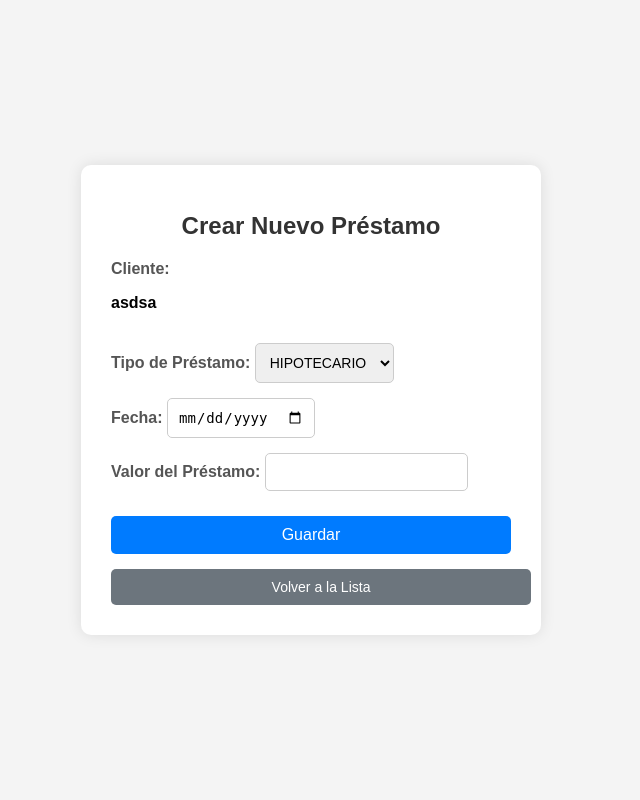
After one commit to manuelKrivoy/ITBANK-2024, a Django app: page /prestamos/crear/4/ in a window 1280 px wide. The commit adds this page. Shown: the whole page, without its empty margins (329-969 px from the left). Run offline with Django 5.2, Linux system fonts and the light colour scheme; data comes from the database, SQL or seed files in the repository; both versions use the stored data as it was after the commit.

Commit message:
app prestamos

```diff
--- a/backend/sprint_7/itbankdjango/urls.py
+++ b/backend/sprint_7/itbankdjango/urls.py
@@ -22,4 +22,5 @@ urlpatterns = [
     path('admin/', admin.site.urls),
     path('clientes/', include('clientes.urls')),
     path('empleados/', include('empleados.urls')),
+    path('prestamos/', include('prestamos.urls')),
 ]
--- a/backend/sprint_7/prestamos/admin.py
+++ b/backend/sprint_7/prestamos/admin.py
@@ -1,5 +1,5 @@
 from django.contrib import admin
-from .models import TipoPrestamo, Prestamo
+from .models import Prestamo, TipoPrestamo
 
+admin.site.register(Prestamo)
 admin.site.register(TipoPrestamo)
-admin.site.register(Prestamo)
--- a/backend/sprint_7/prestamos/models.py
+++ b/backend/sprint_7/prestamos/models.py
@@ -1,17 +1,17 @@
 from django.db import models
 from clientes.models import Cliente
 
-class TipoPrestamo(models.Model): ## Entidad Tipo de Préstamo.
+class TipoPrestamo(models.Model):
     nombre = models.CharField(max_length=100)
 
     def __str__(self):
-        return f'{self.nombre} '
+        return self.nombre
 
-class Prestamo(models.Model): ## Entidad Préstamo.
+class Prestamo(models.Model):
     valor = models.DecimalField(max_digits=10, decimal_places=2)
     tipo = models.ForeignKey(TipoPrestamo, on_delete=models.CASCADE)
     fecha = models.DateField()
     cliente = models.ForeignKey(Cliente, on_delete=models.CASCADE)
 
     def __str__(self):
-        return f'{self.valor} - {self.tipo} - {self.fecha}  - {self.cliente}'
+        return f"{self.valor} - {self.tipo} - {self.fecha} - {self.cliente}"
--- /dev/null
+++ b/backend/sprint_7/prestamos/templates/prestamos/crear_prestamo.html
@@ -0,0 +1,118 @@
+<!DOCTYPE html>
+<html lang="es">
+<head>
+    <meta charset="UTF-8">
+    <title>Crear Préstamo</title>
+    {% load static %}
+    <style>
+      body {
+        font-family: Arial, sans-serif;
+        background-color: #f4f4f4;
+        margin: 0;
+        padding: 0;
+        display: flex;
+        justify-content: center;
+        align-items: center;
+        height: 100vh;
+      }
+      .container {
+        background-color: #fff;
+        padding: 30px;
+        border-radius: 10px;
+        box-shadow: 0 0 15px rgba(0, 0, 0, 0.1);
+        width: 400px;
+      }
+      h1 {
+        text-align: center;
+        margin-bottom: 20px;
+        font-size: 24px;
+        color: #333;
+      }
+      form {
+        display: flex;
+        flex-direction: column;
+        gap: 15px;
+      }
+      label {
+        font-weight: bold;
+        margin-bottom: 5px;
+        color: #555;
+      }
+      input, select {
+        padding: 10px;
+        border: 1px solid #ccc;
+        border-radius: 5px;
+        font-size: 14px;
+      }
+      input:focus, select:focus {
+        outline: none;
+        border-color: #007bff;
+        box-shadow: 0 0 5px rgba(0, 123, 255, 0.5);
+      }
+      button {
+        margin-top: 10px;
+        padding: 10px;
+        border: none;
+        border-radius: 5px;
+        background-color: #007bff;
+        color: #fff;
+        font-size: 16px;
+        cursor: pointer;
+      }
+      button:hover {
+        background-color: #0056b3;
+      }
+      .back-button {
+        margin-top: 15px;
+        padding: 10px;
+        border: none;
+        border-radius: 5px;
+        background-color: #6c757d;
+        color: #fff;
+        text-align: center;
+        text-decoration: none;
+        font-size: 14px;
+        display: inline-block;
+        width: 100%;
+      }
+      .back-button:hover {
+        background-color: #5a6268;
+      }
+    </style>
+</head>
+<body>
+    <div class="container">
+        <h1>Crear Nuevo Préstamo</h1>
+        <form method="post">
+            {% csrf_token %}
+            <div>
+                <label for="cliente">Cliente:</label>
+                <p><strong>{{ cliente.nombre }} </strong></p>
+                <input type="hidden" name="cliente" value="{{ cliente.id }}">
+            </div>
+
+            <div>
+                <label for="tipo_cliente">Tipo de Préstamo:</label>
+                <select name="tipo_cliente" id="tipo_cliente">
+                    {% for tipo in tipos_prestamo %}
+                        <option value="{{ tipo.id }}">{{ tipo }}</option>
+                    {% endfor %}
+                </select>
+            </div>
+
+            <div>
+                <label for="fecha">Fecha:</label>
+                <input type="date" name="fecha" id="fecha" required>
+            </div>
+
+            <div>
+                <label for="valor">Valor del Préstamo:</label>
+                <input type="number" name="valor" id="valor" required>
+            </div>
+
+            <button type="submit">Guardar</button>
+        </form>
+        <a href="{% url 'clientes:index' %}" class="back-button">Volver a la Lista</a>
+    </div>
+</body>
+</html>
--- /dev/null
+++ b/backend/sprint_7/prestamos/urls.py
@@ -0,0 +1,11 @@
+from django.urls import path
+from . import views
+
+app_name = 'prestamos'
+
+urlpatterns = [
+    path('<int:cliente_id>/', views.lista_prestamos, name='lista_prestamos'),
+    path('crear/<int:cliente_id>/', views.crear_prestamo, name='crear_prestamo'),
+    path('<int:prestamo_id>/', views.detalle_prestamo, name='detalle_prestamo'),
+    path('<int:prestamo_id>/pagar/', views.pagar_prestamo, name='pagar_prestamo'),
+]
--- a/backend/sprint_7/prestamos/views.py
+++ b/backend/sprint_7/prestamos/views.py
@@ -1,3 +1,50 @@
-from django.shortcuts import render
+from django.shortcuts import render, redirect, get_object_or_404
+from django.http import HttpResponse
+from .models import Prestamo, TipoPrestamo
+from clientes.models import Cliente
 
-# Create your views here.
+def lista_prestamos(request, cliente_id):
+    cliente = get_object_or_404(Cliente, pk=cliente_id)
+    prestamos = Prestamo.objects.filter(cliente=cliente)
+    return render(request, 'prestamos/lista_prestamos.html', {'prestamos': prestamos, 'cliente': cliente})
+
+def detalle_prestamo(request, prestamo_id):
+    prestamo = get_object_or_404(Prestamo, pk=prestamo_id)
+    return render(request, 'prestamos/detalle_prestamo.html', {'prestamo': prestamo})
+
+def crear_prestamo(request, cliente_id):
+    cliente = get_object_or_404(Cliente, pk=cliente_id)
+    if request.method == 'POST':
+        tipo_cliente_id = request.POST['tipo_cliente']
+        tipo_cliente = TipoPrestamo.objects.get(id=tipo_cliente_id)
+        valor_solicitado = float(request.POST['valor'])
+
+        # Lógica para verificar el valor del préstamo según el tipo de cliente
+        if tipo_cliente_id == '1' and valor_solicitado <= 100000:  # Classic
+            valor = valor_solicitado
+        elif tipo_cliente_id == '2' and valor_solicitado <= 300000:  # Gold
+            valor = valor_solicitado
+        elif tipo_cliente_id == '3' and valor_solicitado <= 500000:  # Black
+            valor = valor_solicitado
+        else:
+            return HttpResponse("El monto solicitado excede el límite permitido para el tipo de cliente.")
+
+        nuevo_prestamo = Prestamo(
+            valor=valor,
+            tipo=tipo_cliente,
+            fecha=request.POST['fecha'],
+            cliente=cliente
+        )
+        nuevo_prestamo.save()
+        return redirect('prestamos:lista_prestamos', cliente_id=cliente.id)
+
+    tipos_prestamo = TipoPrestamo.objects.all()
+    return render(request, 'prestamos/crear_prestamo.html', {'cliente': cliente, 'tipos_prestamo': tipos_prestamo})
+
+def pagar_prestamo(request, prestamo_id):
+    prestamo = get_object_or_404(Prestamo, pk=prestamo_id)
+    if request.method == 'POST':
+        cliente_id = prestamo.cliente.id
+        prestamo.delete()
+        return redirect('prestamos:lista_prestamos', cliente_id=cliente_id)
+    return render(request, 'prestamos/pagar_prestamo.html', {'prestamo': prestamo})
```
Also changed, not shown: backend/sprint_7/clientes/templates/clientes/detail.html (+43 -7 lines), backend/sprint_7/prestamos/templates/prestamos/detalle_prestamo.html (added, +73 -0 lines), backend/sprint_7/prestamos/templates/prestamos/lista_prestamos.html (added, +76 -0 lines), backend/sprint_7/prestamos/templates/prestamos/pagar_prestamo.html (added, +71 -0 lines), backend/sprint_7/db.sqlite3.
